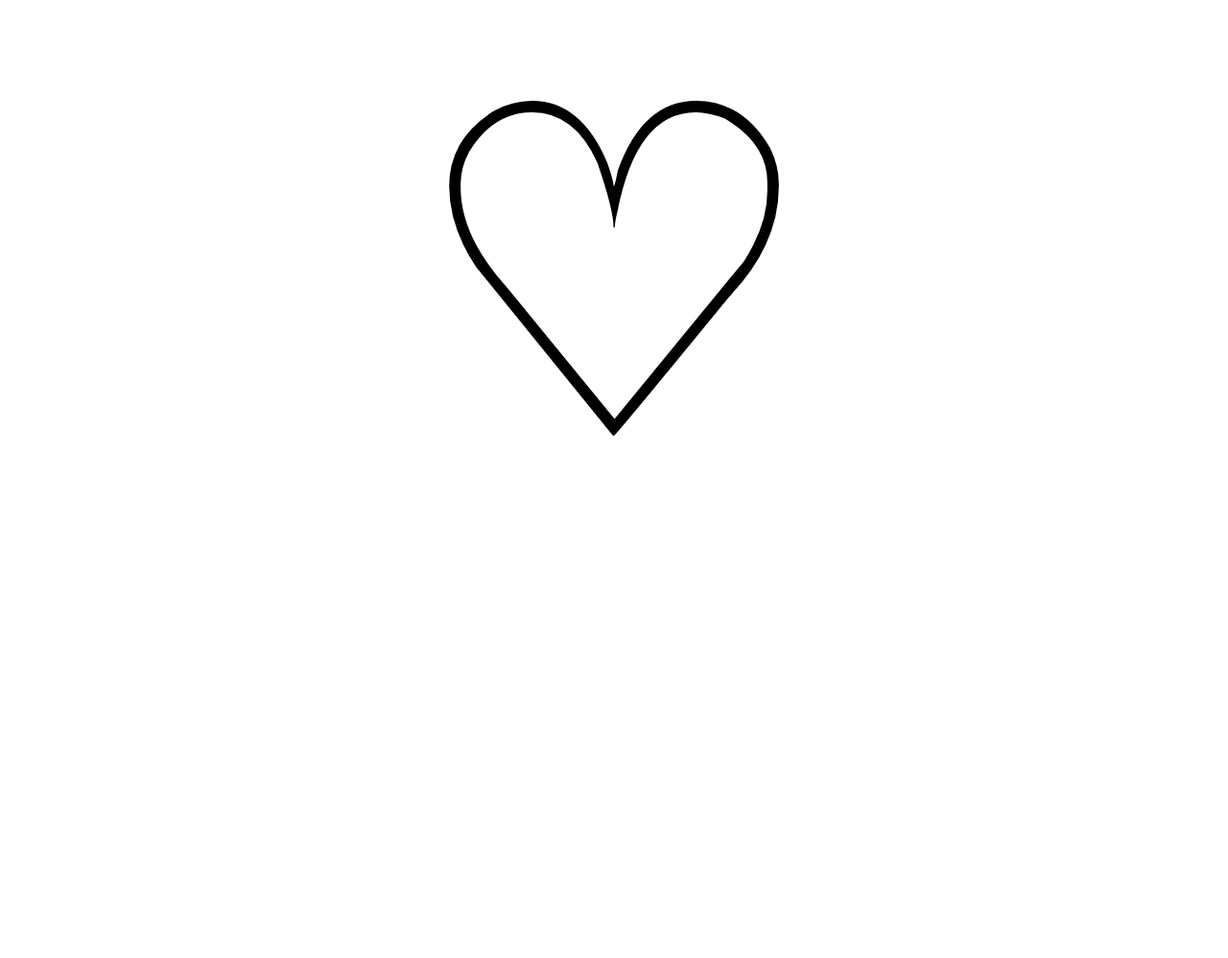
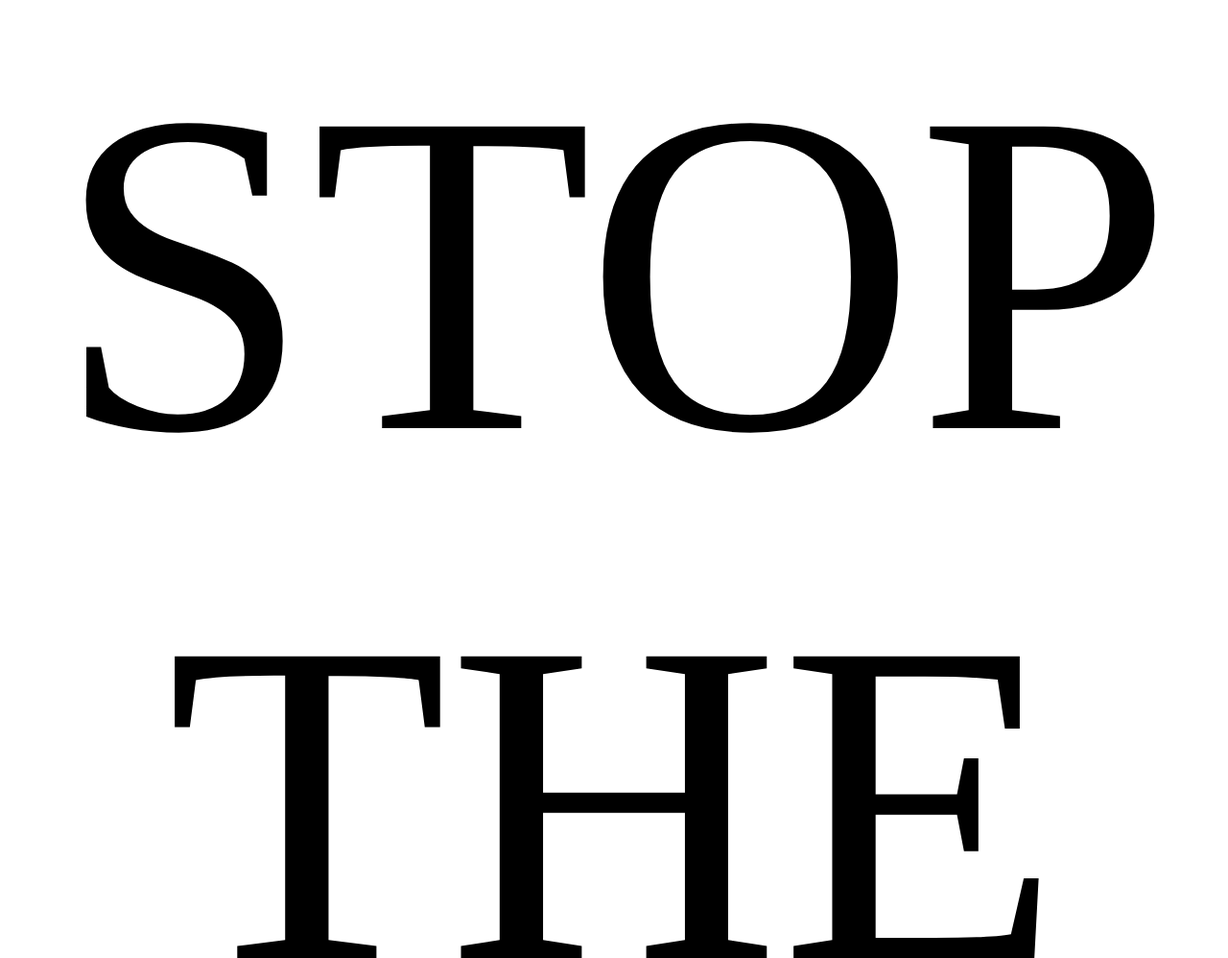
Before and after one commit to nogodplesno/nogodplesno.github.io, a plain HTML site: page index.html in a window 1280 px wide. Shown: the top 998 px of the page at 96% size. Before the commit the page ends 800 px from the top, so only its background shows below. Drawn offline with Linux system fonts and the light colour scheme.

Commit message:
stop the war

```diff
--- a/index.html
+++ b/index.html
@@ -7,7 +7,7 @@
         </head>
         <body>
             <div style="font-size: 3000%; text-align: center;">
-                ♡
+                STOP THE WAR
             </div>
         </body>
     </html>
```
